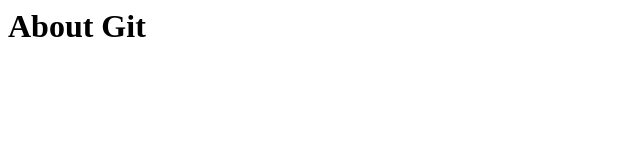
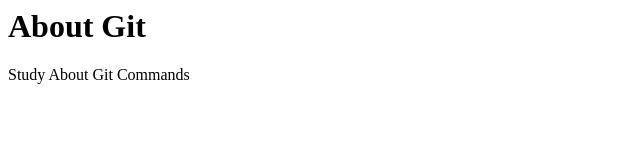
Before and after one commit to anuthampiraj/aboutgit, a plain HTML site: page index.html in a window 1280 px wide. Shown: the whole page, without its empty margins (0-640 px from the left). Drawn offline with Linux system fonts and the light colour scheme.

Commit message:
Add a p tag

```diff
--- a/index.html
+++ b/index.html
@@ -4,5 +4,6 @@
     </head>
     <body>
         <h1>About Git</h1>
+        <p>Study About Git Commands</p>
     </body>
 </html>
```
